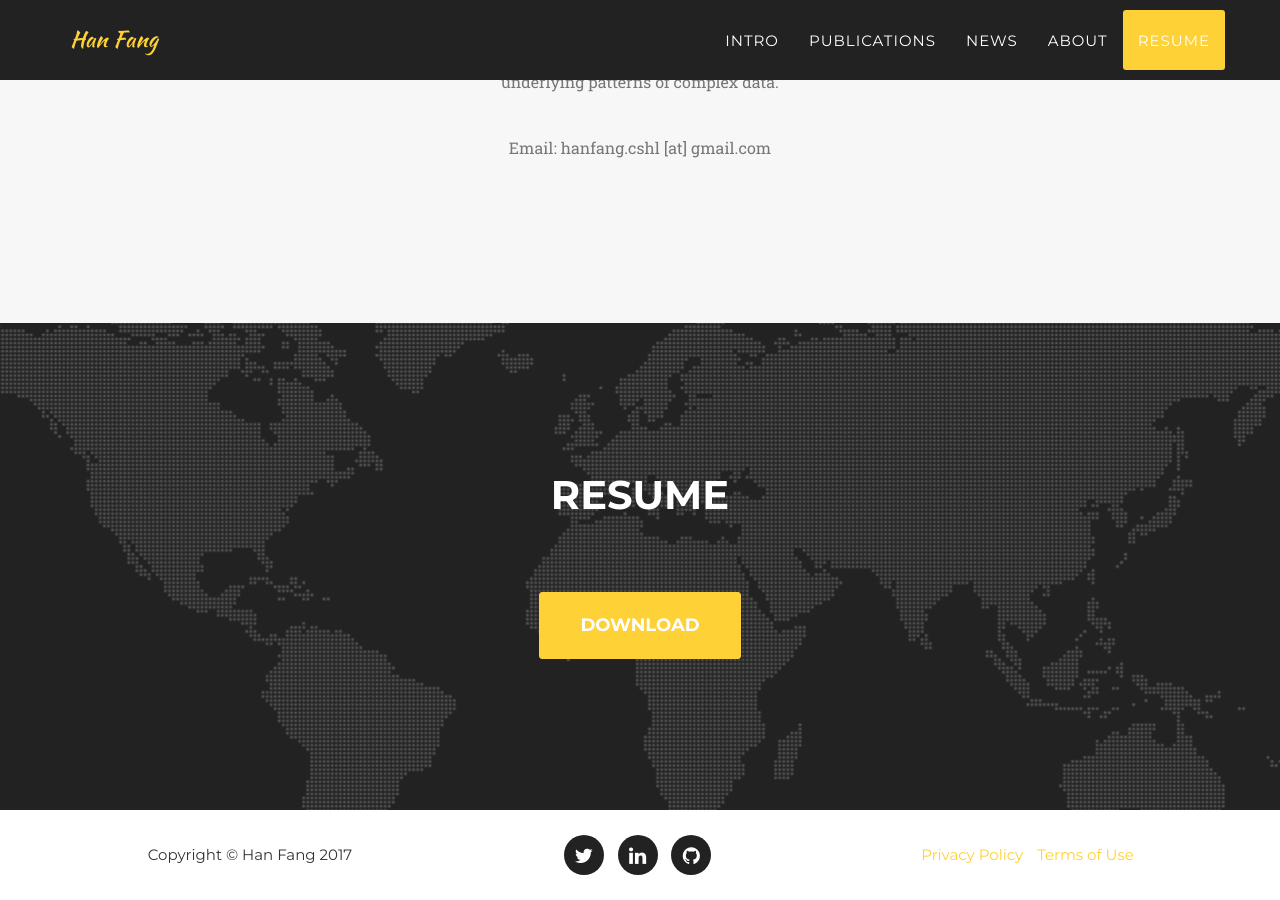
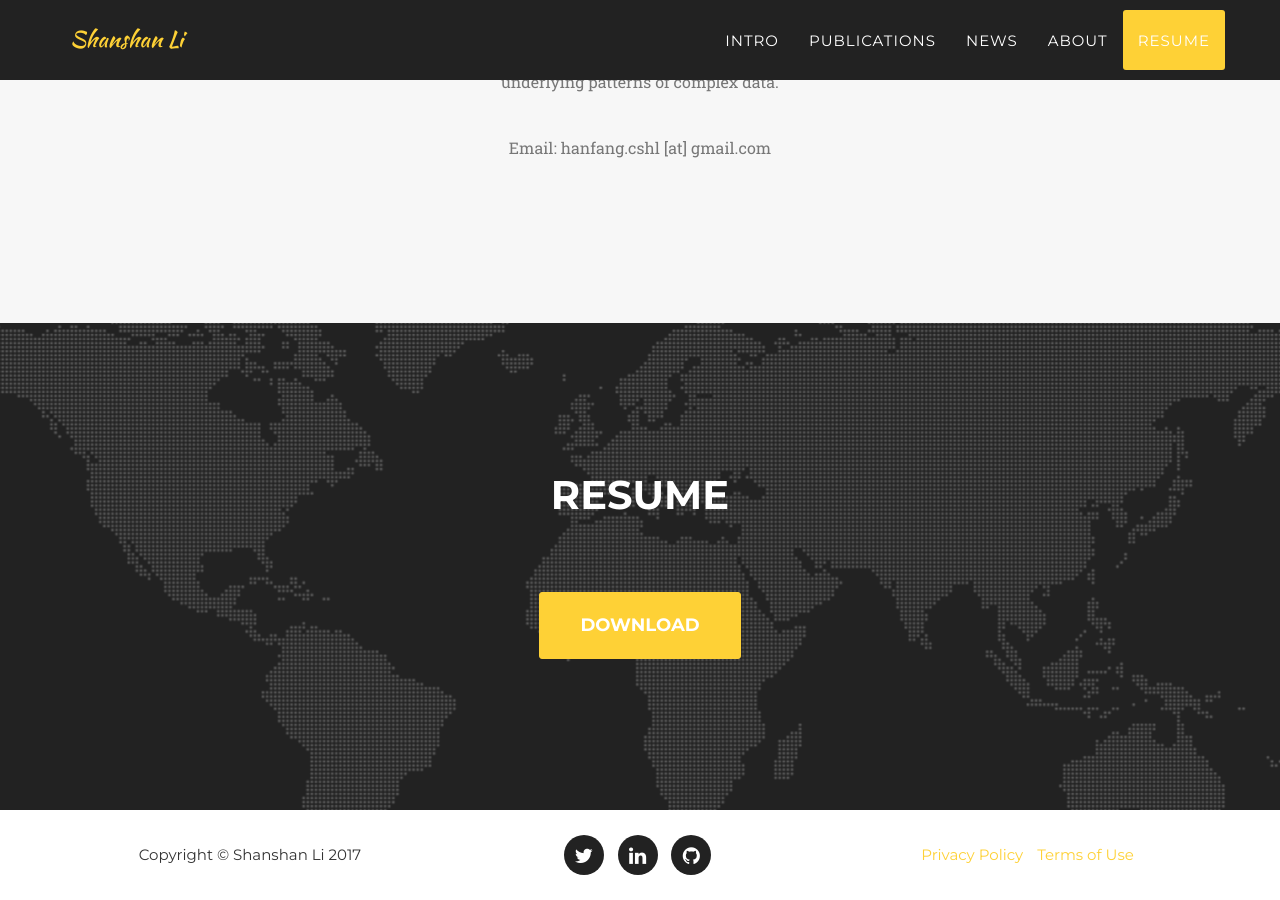
Before and after one commit to shaniavina/shaniavina.github.io, a Jekyll site: the page built from index.html, in a window 1280 px wide and 900 px high, scrolled down 5269 px. Built offline with Jekyll 4.4.1, drawn with Linux system fonts in a browser that asks for light colours; some web fonts are replaced.

Commit message:
Update _config.yml

```diff
--- a/_config.yml
+++ b/_config.yml
@@ -1,10 +1,10 @@
-url: https://hanfang.github.io
+url: https://shaniavina.github.io
 # baseurl: /agency-jekyll-theme/
 
 # Site settings
-title: Han Fang
-email: hanfang.cshl@gmail.com
-description: "Han Fang - Github Page"
+title: Shanshan Li
+email: shaniavina@gmail.com
+description: "Shanshan Li - Github Page"
 
 # Color settings (hex-codes without the leading hash-tag)
 color:
@@ -14,30 +14,30 @@ color:
 
 # Team names, titles and social links
 people:
-- name: Han Fang
-  pic: img/about/hanfang.png
-  position: PhD student @ Cold Spring Harbor Laboratory and Stony Brook University
+- name: Shanshan Li
+  pic: img/about/shanshanli.jpg
+  position: Ph.D @ Stony Brook University and Cold Spring Harbor Laboratory
   social:
   - title: twitter
-    url: https://twitter.com/Han_Fang_
+    url: https://twitter.com/shaniavina
   - title: linkedin
-    url:  https://www.linkedin.com/in/hfang15
+    url:  https://www.linkedin.com/in/shanshan-li-97607742/
   - title: github
-    url: http://hanfang.github.io/
+    url: http://shaniavina.github.io/
 
 # Social networks usernames (many more available: google-plus, flickr, dribbble, pinterest, instagram, tumblr, linkedin, etc.)
 social:
   - title: twitter
-    url: https://twitter.com/Han_Fang_
+    url: https://twitter.com/shaniavina
   - title: linkedin
-    url:  https://www.linkedin.com/in/hfang15
+    url:  https://www.linkedin.com/in/shanshan-li-97607742/
   - title: github
-    url: http://hanfang.github.io/
+    url: http://shaniavina.github.io/
 
 # Postal address (add as many lines as necessary)
 address:
-  - line: 1 Bungtown Rd,
-  - line: Cold Spring Harbor, NY 11724
+  - line: John S. Toll Drive,
+  - line: Stony Brook, NY 11794
 
 # Build settings
 markdown: kramdown
```
